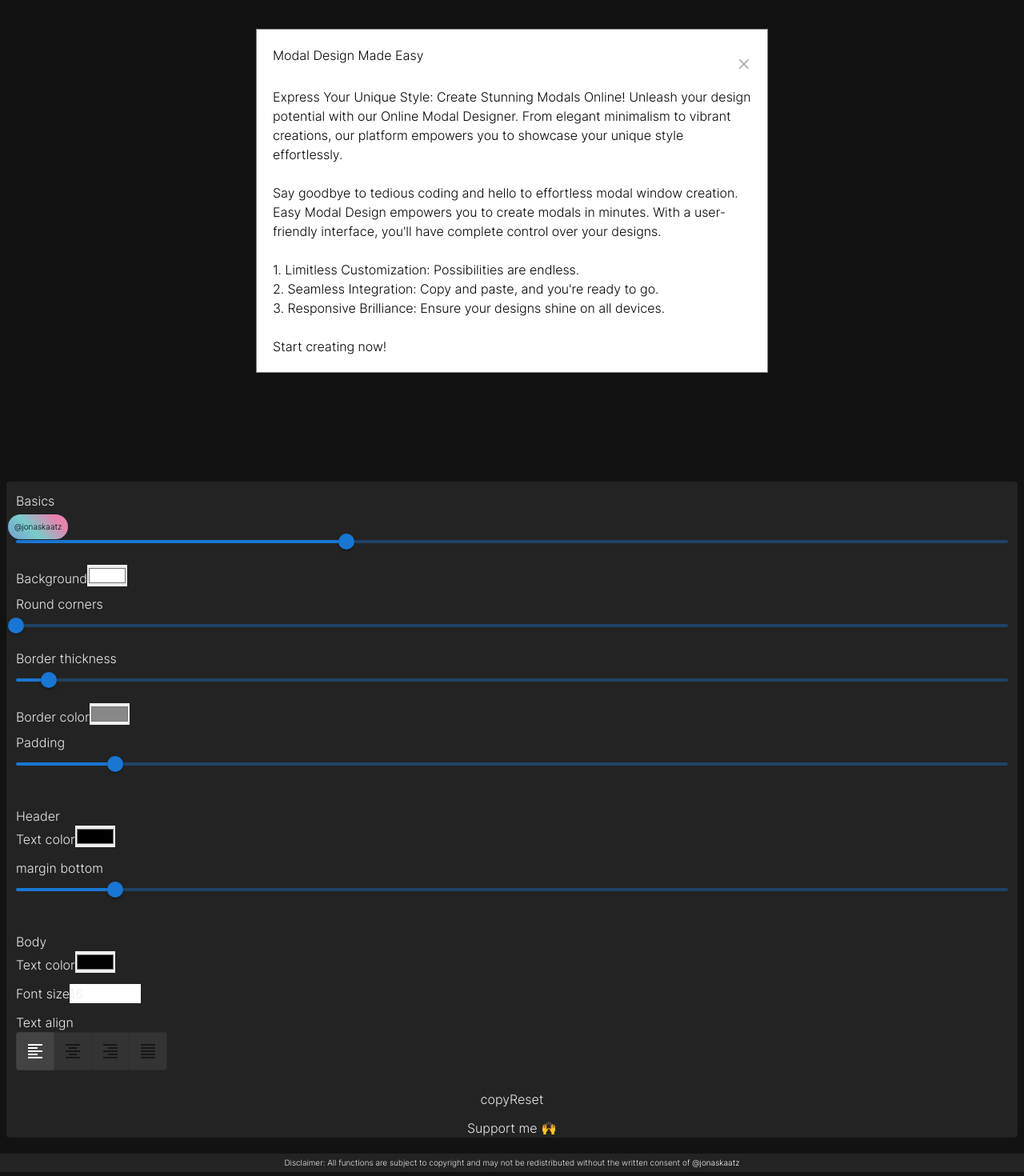
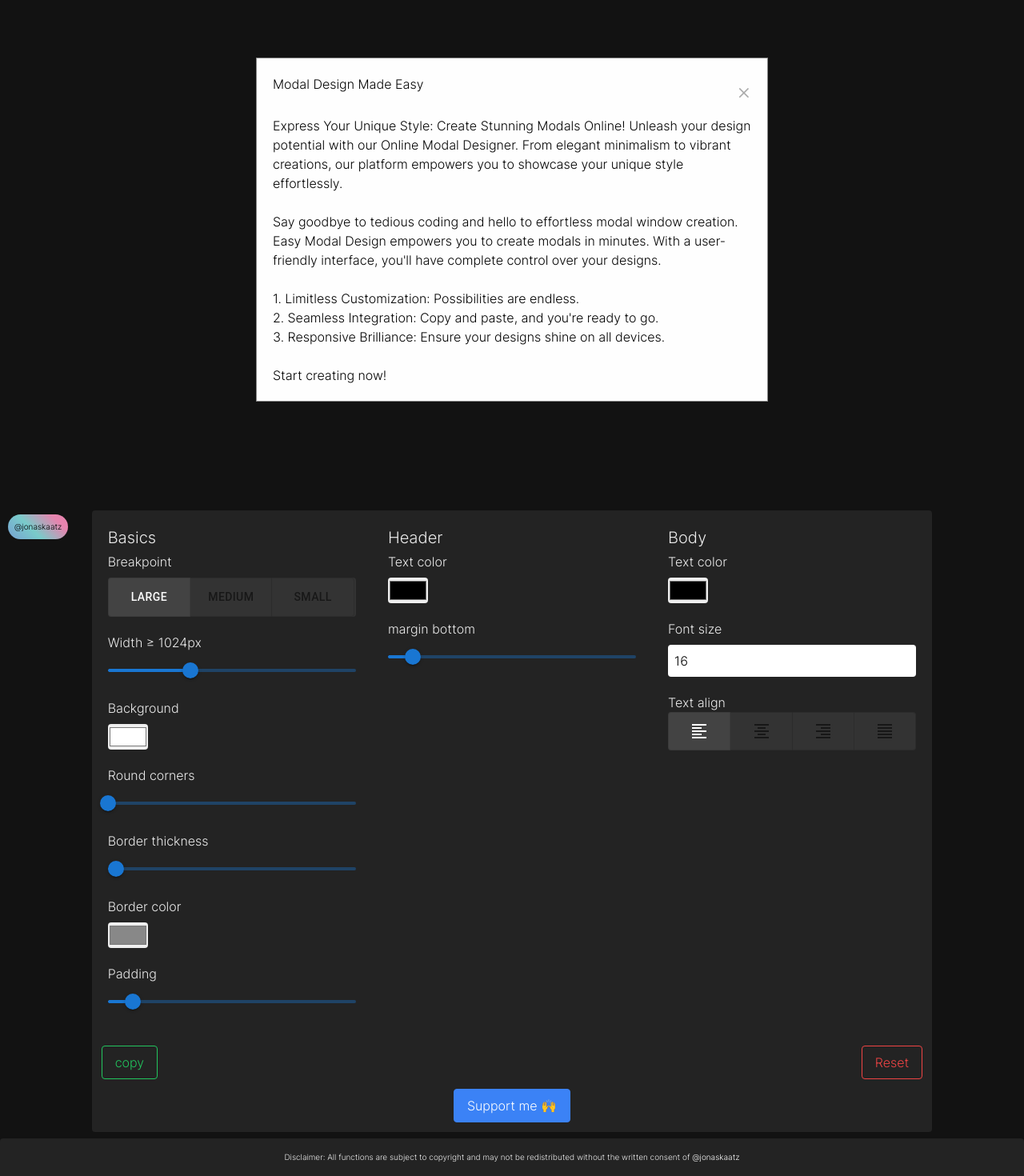
Before and after one commit to Jonas1220/easy-modal-design, a React (Create React App) app: page / in a window 1280 px wide. Shown: the part 116-1586 px from the top of the page at 80% size. Built offline with nearby package versions, Linux system fonts and the light colour scheme.

Commit message:
add responsive function

```diff
--- a/src/App.js
+++ b/src/App.js
@@ -1,6 +1,5 @@
-
 import './App.css';
-import { useState } from "react";
+import { useState, useEffect } from "react";
 import Slider from '@mui/material/Slider';
 import FormatAlignLeftIcon from '@mui/icons-material/FormatAlignLeft';
 import FormatAlignCenterIcon from '@mui/icons-material/FormatAlignCenter';
@@ -14,23 +13,45 @@ import 'react-toastify/dist/ReactToastify.css';
 
 // import {Stripe} from 'stripe';
 // const stripe = Stripe('sk_test_51NPT4wIDg5lCMJRBAXalOyqsipxOSggg9jtim3xHpJSD8J9kGDyroZ3YJPE12TWTh9jeyLTXoVrud3vAGw5VJbcK00VO0Qaaqm');
+/*
+'sm': '640px',
+'md': '768px',
+'lg': '1024px',
+*/
 
 function App() {
-    const [btnText, setBtnText] = useState('copy');
+    const [btnText,setBtnText]=useState('copy');
     // SECTION: Basics
-    const [modalWidth, setModalWidth] = useState(50);
-    const [colorBackground, setColorBackground] = useState("#ffffff");
-    const [borderRadius, setBorderRadius] = useState(0);
-    const [borderThickness, setBorderThickness] = useState(1);
-    const [colorBorder, setColorBorder] = useState("#888888");
-    const [padding, setPadding] = useState(20);
+    const [chooseBreakpoint,setChooseBreakpoint]=useState(1024);
+    const [modalWidthSmall,setModalWidthSmall]=useState(90);
+    const [modalWidthMedium,setModalWidthMedium]=useState(70);
+    const [modalWidthLarge,setModalWidthLarge]=useState(50);
+    const [colorBackground,setColorBackground]=useState("#ffffff");
+    const [borderRadius,setBorderRadius]=useState(0);
+    const [borderThickness,setBorderThickness]=useState(1);
+    const [colorBorder,setColorBorder]=useState("#888888");
+    const [padding,setPadding]=useState(20);
     // SECTION: Head
-    const [colorHead, setColorHead] = useState("#000000");
-    const [marginBottom, setMarginBottom] = useState(10);
+    const [colorHead,setColorHead]=useState("#000000");
+    const [marginBottom,setMarginBottom]=useState(10);
     // SECTION: Body
-    const [colorBody, setColorBody] = useState("#000000");
-    const [fontSize, setFontSize] = useState(16);
-    const [alignment, setAlignment] = useState('start');
+    const [colorBody,setColorBody]=useState("#000000");
+    const [fontSize,setFontSize]=useState(16);
+    const [alignment,setAlignment]=useState('start');
+
+    const [screenSize, setScreenSize] = useState(window.innerWidth);
+
+
+    useEffect(() => {
+        const updateDimension = () => {setScreenSize(window.innerWidth)}
+        window.addEventListener('resize', updateDimension);
+        return(() => {window.removeEventListener('resize', updateDimension);})
+    }, [screenSize])
+
+
+
+
+
 
     const theme=createTheme({
         palette:{
@@ -39,12 +60,6 @@ function App() {
                 contrastText:'#fff',
                 text:'#fff'
             },
-            test:{
-                light: '#ff7961',
-                main: '#f44336',
-                dark: '#ba000d',
-                contrastText: '#000',
-            }
         },
     });
 
@@ -58,43 +73,21 @@ function App() {
     ];
 
     // SECTION: Handle value updates
-    function handleChangeWidth(event,val){
-        setModalWidth(val);
-    }
-    function handleChangeBorderThickness(event,val){
-        setBorderThickness(val);
-    }
-    function handleChangeBorderRadius(event,val){
-        setBorderRadius(val);
-    }
-    function handleChangePadding(event,val){
-        setPadding(val);
-    }
-    function handleChangeMarginBottom(event,val){
-        setMarginBottom(val);
-    }
-    function handleChangeColorBackground(event,val){
-        setColorBackground(event.target.value);
-    }
-    function handleChangeColorBorder(event,val){
-        setColorBorder(event.target.value);
-    }
-    function handleChangeColorHead(event,val){
-        setColorHead(event.target.value);
-    }
-    function handleChangeColorBody(event,val){
-        setColorBody(event.target.value);
-    }
-    function handleChangeFontSize(event,val){
-        setFontSize(event.target.value);
-    }
-    function handleChangeAlignment(event,val){
-        // setAlignment(val);
-        if (val !== null) {
-            setAlignment(val);
-        }
-        // console.log(val);
-    }
+    function handleChangeBreakpoint(event,val) { setChooseBreakpoint(val); }
+    function handleChangeWidthLarge(event,val) { setModalWidthLarge(val); }
+    function handleChangeWidthMedium(event,val) { setModalWidthMedium(val); }
+    function handleChangeWidthSmall(event,val) { setModalWidthSmall(val); }
+    function handleChangeBorderThickness(event,val) { setBorderThickness(val); }
+    function handleChangeBorderRadius(event,val) { setBorderRadius(val); }
+    function handleChangePadding(event,val) { setPadding(val); }
+    function handleChangeMarginBottom(event,val) {setMarginBottom(val); }
+    // NOTE: color
+    function handleChangeColorBackground(event,val) { setColorBackground(event.target.value); }
+    function handleChangeColorBorder(event,val) { setColorBorder(event.target.value); }
+    function handleChangeColorHead(event,val) { setColorHead(event.target.value); }
+    function handleChangeColorBody(event,val) { setColorBody(event.target.value); }
+    function handleChangeFontSize(event,val) { setFontSize(event.target.value); }
+    function handleChangeAlignment(event,val) { setAlignment(val); }
     // SECTION: Handle value updates
 
 
@@ -120,7 +113,7 @@ function App() {
         padding:${padding} !important;
         border:${borderThickness}px solid ${colorBorder} !important;
         border-radius:${borderRadius}px !important;
-        width:50%;
+        width:${modalWidthLarge}%;
     }
     .modal_head {
         display:flex;
@@ -157,6 +150,16 @@ function App() {
         color:black;
         text-decoration:none;
         cursor:pointer;
+    }
+    @media only screen and (max-width: 767px) {
+        .modal_content {
+            width:${modalWidthSmall}%;
+        }
+    }
+    @media only screen and (min-width: 768px) and (max-width: 1023px) {
+        .modal_content {
+            width:${modalWidthMedium}%;
+        }
     }
 </style>`;
         code+=`
@@ -209,21 +212,22 @@ function App() {
 
     }
     function resetForm() {
-        console.log('reset form');
         // // SECTION: Basics
-        setModalWidth(50)
-        setColorBackground("#ffffff")
-        setBorderRadius(0)
-        setBorderThickness(1)
-        setColorBorder("#888888")
-        setPadding(20)
+        setModalWidthLarge(50);
+        setModalWidthSmall(90);
+        setModalWidthMedium(70);
+        setColorBackground("#ffffff");
+        setBorderRadius(0);
+        setBorderThickness(1);
+        setColorBorder("#888888");
+        setPadding(20);
         // // SECTION: Head
-        setColorHead("#000000")
-        setMarginBottom(10)
+        setColorHead("#000000");
+        setMarginBottom(10);
         // // SECTION: Body
-        setColorBody("#000000")
-        setFontSize(16)
-        setAlignment('start')
+        setColorBody("#000000");
+        setFontSize(16);
+        setAlignment('start');
 
         setTimeout(() => {
             setBtnText('copy');
@@ -233,11 +237,20 @@ function App() {
     // SECTION: update styles
     const styleBasics = {
         backgroundColor:colorBackground,
-        width:modalWidth+'%',
+        width:modalWidthLarge+'%',
         borderRadius:borderRadius,
         borderWidth:borderThickness,
         borderColor:colorBorder,
         padding:padding
+    };
+    const styleLarge = {
+        width:modalWidthLarge+'%',
+    };
+    const styleMedium = {
+        width:modalWidthMedium+'%',
+    };
+    const styleSmall = {
+        width:modalWidthSmall+'%',
     };
     const styleHead = {
         color:colorHead,
@@ -250,13 +263,43 @@ function App() {
     };
     // SECTION: update styles
 
+
+    // SECTION: breakpoints
+    let breakpointSettings;
+    switch (chooseBreakpoint) {
+        case 1024:
+            breakpointSettings =
+            <div className="flex flex-col mb-2 gap-2">
+                <label className="" htmlFor="modalWidth">Width &#8805; 1024px</label>
+                <Slider aria-label="Width" value={modalWidthLarge} valueLabelDisplay="auto" step={1} min={25} max={100} onChange={handleChangeWidthLarge}/>
+            </div>;
+            break;
+        case 768:
+            breakpointSettings = <div className="flex flex-col mb-2 gap-2">
+                <label className="" htmlFor="modalWidth">Width &#8805; 768px</label>
+                <Slider aria-label="Width" value={modalWidthMedium} valueLabelDisplay="auto" step={1} min={25} max={100} onChange={handleChangeWidthMedium}/>
+            </div>;
+            break;
+        case 640:
+            breakpointSettings = <div className="flex flex-col mb-2 gap-2">
+                <label className="" htmlFor="modalWidth">Width &#8805; 640px</label>
+                <Slider aria-label="Width" value={modalWidthSmall} valueLabelDisplay="auto" step={1} min={25} max={100} onChange={handleChangeWidthSmall}/>
+            </div>;
+            break;
+        default:
+            breakpointSettings = <p>Choose width</p>;
+            break;
+    }
+    // SECTION: breakpoints
+
     return (
-        <div className='App font_change'>
+        <div className="App font_change flex flex-col h-screen">
             <ToastContainer position="bottom-right"/>
-            <div className="d-flex flex-column flex-xxl-row">
-                <div className='col-12 col-xxl-10 modal_background'>
-                    <h1 className="display-1 text-center">Easy Modal Design</h1>
-                        <div style={styleBasics} id="modal_content" className="modal_content">
+            <div className="flex flex-col 2xl:flex-row bsasis-full">
+                <div className="flex flex-col w-full 2xl:w-5/6 modal_background">
+                    <h1 className="text-6xl self-center">Easy Modal Design</h1>
+                        <div style={styleBasics, ((screenSize>=1024)?styleLarge:(screenSize>=768)?styleMedium:styleSmall)} id="modal_content" className="modal_content">
+                        {/* <div style={styleBasics} id="modal_content" className="modal_content"> */}
                             <div style={styleHead} id="modal_head" className="modal_head">
                                 <h2>Modal Design Made Easy</h2>
                                 <span id="closeModalBtn" className="close">&times;</span>
@@ -271,101 +314,113 @@ function App() {
                             </div>
                         </div>
                 </div>
-                <div className="d-flex col-12 justify-content-center align-self-center col-xxl-2 full_height p-2">
-                    <form className="col-12 col-xl-10 col-xxl-12 rounded rounded-xxl-0 rounded-bottom cssForm">
-                        <div className="d-flex flex-column flex-md-row flex-xxl-column h-scroll">
+                <div className="flex flex-col _items-center w-full xl:w-5/6 2xl:w-1/6 self-center _justify-center p-2">
+                    <form className="w-full rounded cssForm">
+                        <div className="flex flex-col md:flex-row 2xl:flex-col overflow-x-auto">
                             {/* SECTION: GENERAL */}
-                            <div className="col-12 col-md-4 col-xxl-12 p-3">
-                                <div className="d-flex flex-row align-items-center">
-                                    <h2 className="col">Basics</h2>
+                            <div className="w-full md:w-1/3 2xl:w-full p-5">
+                                <div className="mb-1">
+                                    <h2 className="text-xl">Basics</h2>
                                 </div>
-                                <div id="collapse_basics" className="">
-                                    <div className="mb-2">
-                                        <label className="form-label" htmlFor="modalWidth">Width</label>
-                                        <Slider aria-label="Width" value={modalWidth} valueLabelDisplay="auto" step={1} min={25} max={100} onChange={handleChangeWidth}/>
+                                <div className="flex flex-col gap-3">
+                                    <div className="flex flex-col mb-2 gap-2">
+                                        <label className="" htmlFor="modalWidth">Breakpoint</label>
+                                        <ThemeProvider theme={theme}>
+                                        <ToggleButtonGroup className="text_align_input w-full" value={chooseBreakpoint} exclusive color="neutral" onChange={handleChangeBreakpoint} aria-label="text alignment">
+                                            <ToggleButton className="w-1/3" value={1024} aria-label="right aligned">large</ToggleButton>
+                                            <ToggleButton className="w-1/3" value={768} aria-label="centered">medium</ToggleButton>
+                                            <ToggleButton className="w-1/3" value={640} aria-label="left alsigned">small</ToggleButton>
+                                        </ToggleButtonGroup>
+                                        </ThemeProvider>
                                     </div>
-                                    <div className="mb-2">
-                                        <label className="form-label" htmlFor="backgroundColorInput">Background</label>
-                                        <input type="color" className="form-control form-control-color" value={colorBackground} onChange={handleChangeColorBackground}/>
+                                    {breakpointSettings}
+                                    {/* <div className="flex flex-col mb-2 gap-2">
+                                        <label className="" htmlFor="modalWidth">Width</label>
+                                        <Slider aria-label="Width" value={modalWidthLarge} valueLabelDisplay="auto" step={1} min={25} max={100} onChange={handleChangeWidthLarge}/>
+                                    </div> */}
+                                    <div className="flex flex-col mb-2 gap-2">
+                                        <label className="" htmlFor="backgroundColorInput">Background</label>
+                                        <input type="color" className="rounded h-8" value={colorBackground} onChange={handleChangeColorBackground}/>
                                     </div>
-                                    <div className="mb-2">
+                                    <div className="flex flex-col mb-2 gap-2">
                                         <label className="form-label" htmlFor="borderRadiusInput">Round corners</label>
                                         <Slider aria-label="Width" value={borderRadius} valueLabelDisplay="auto" step={1} min={0} max={100} onChange={handleChangeBorderRadius}/>
                                     </div>
-                                    <div className="mb-2">
+                                    <div className="flex flex-col mb-2 gap-2">
                                         <label className="form-label" htmlFor="borderPixelInput">Border thickness</label>
                                         <Slider aria-label="Width" value={borderThickness} valueLabelDisplay="auto" step={1} min={0} max={30} onChange={handleChangeBorderThickness}/>
                                     </div>
-                                    <div className="mb-2">
+                                    <div className="flex flex-col mb-2 gap-2">
                                         <label className="form-label" htmlFor="colorBorder">Border color</label>
-                                        <input type="color" className="form-control form-control-color" value={colorBorder} onChange={handleChangeColorBorder}/>
+                                        <input type="color" className="rounded h-8" value={colorBorder} onChange={handleChangeColorBorder} />
                                     </div>
-                                    <div className="mb-2">
+                                    <div className="flex flex-col mb-2 gap-2">
                                         <label className="form-label" htmlFor="paddingInput">Padding</label>
-                                        <Slider aria-label="Width" value={padding} valueLabelDisplay="auto" step={1} min={0} max={200} onChange={handleChangePadding}/>
+                                        <Slider aria-label="Width" value={padding} valueLabelDisplay="auto" step={1} min={0} max={200} onChange={handleChangePadding} />
                                     </div>
                                 </div>
                             </div>
                             {/* SECTION: HEADER */}
-                            <div className="col-12 col-md-4 col-xxl-12 p-3">
-                                <div className="d-flex flex-row align-items-center">
-                                    <h2 className="col">Header</h2>
+                            <div className="w-full md:w-1/3 2xl:w-full p-5">
+                                <div className="mb-1">
+                                    <h2 className="text-xl">Header</h2>
                                 </div>
-                                <div id="collapse_header" className="">
-                                    <div className="mb-3">
+                                <div className="flex flex-col gap-3">
+                                    <div className="flex flex-col mb-2 gap-2">
                                         <label className="form-label" htmlFor="colorHead">Text color</label>
-                                        <input type="color" className="form-control form-control-color" value={colorHead} onChange={handleChangeColorHead}/>
+                                        <input type="color" className="rounded h-8" value={colorHead} onChange={handleChangeColorHead} />
                                     </div>
-                                    <div className="mb-2">
+                                    <div className="flex flex-col mb-2 gap-2">
                                         <label className="form-label" htmlFor="marginBottomHead">margin bottom</label>
-                                        <Slider aria-label="Width" value={marginBottom} valueLabelDisplay="auto" step={1} min={0} max={100} onChange={handleChangeMarginBottom}/>
+                                        <Slider aria-label="Width" value={marginBottom} valueLabelDisplay="auto" step={1} min={0} max={100} onChange={handleChangeMarginBottom} />
                                     </div>
                                 </div>
                             </div>
                             {/* SECTION: BODY */}
-                            <div className="col-12 col-md-4 col-xxl-12 p-3 mbs-1">
-                                <div className="d-flex flex-row align-items-center">
-                                    <h2 className="col">Body</h2>
+                            <div className="w-full md:w-1/3 2xl:w-full p-5">
+                                <div className="mb-1">
+                                    <h2 className="text-xl">Body</h2>
                                 </div>
-                                <div id="collapse_body" className="">
-                                    <div className="mb-3">
+                                <div className="flex flex-col gap-3">
+                                    <div className="flex flex-col mb-2 gap-2">
                                         <label className="form-label" htmlFor="colorBody">Text color</label>
-                                        <input type="color" className="form-control form-control-color" value={colorBody} onChange={handleChangeColorBody}/>
+                                        <input type="color" className="rounded h-8" value={colorBody} onChange={handleChangeColorBody} />
                                     </div>
-                                    <div className="mb-3">
+                                    <div className="flex flex-col mb-2 gap-2">
                                         <label className="form-label" htmlFor="fontSizeBody">Font size</label>
-                                        <input type="number" className="form-control" id="fontSizeBody" name="fontSizeBody" min={1} max={100} value={fontSize} onChange={handleChangeFontSize}/>
+                                        <input type="number" className="p-2 rounded text-black" id="fontSizeBody" name="fontSizeBody" min={1} max={100} value={fontSize} onChange={handleChangeFontSize} />
                                     </div>
                                     <div>
-                                        <label className="form-label" htmlFor="fontAlign">Text align</label><br/>
+                                        <label className="form-label" htmlFor="fontAlign">Text align</label><br />
                                         <ThemeProvider theme={theme}>
-                                            <ToggleButtonGroup className="text_align_input col-12" value={alignment} exclusive color="neutral" onChange={handleChangeAlignment} aria-label="text alignment">
-                                                <ToggleButton className="col-3" value="start" aria-label="left aligned"><FormatAlignLeftIcon /></ToggleButton>
-                                                <ToggleButton className="col-3" value="center" aria-label="centered"><FormatAlignCenterIcon /></ToggleButton>
-                                                <ToggleButton className="col-3" value="end" aria-label="right aligned"><FormatAlignRightIcon /></ToggleButton>
-                                                <ToggleButton className="col-3" value="justify" aria-label="justified"><FormatAlignJustifyIcon /></ToggleButton>
-                                            </ToggleButtonGroup>
+                                        <ToggleButtonGroup className="text_align_input w-full" value={alignment} exclusive color="neutral" onChange={handleChangeAlignment} aria-label="text alignment">
+                                            <ToggleButton className="w-full" value="start" aria-label="left aligned"><FormatAlignLeftIcon /></ToggleButton>
+                                            <ToggleButton className="w-full" value="center" aria-label="centered"><FormatAlignCenterIcon /></ToggleButton>
+                                            <ToggleButton className="w-full" value="end" aria-label="right aligned"><FormatAlignRightIcon /></ToggleButton>
+                                            <ToggleButton className="w-full" value="justify" aria-label="justified"><FormatAlignJustifyIcon /></ToggleButton>
+                                        </ToggleButtonGroup>
                                         </ThemeProvider>
                                     </div>
                                 </div>
                             </div>
                         </div>
-                        <div className="d-flex justify-content-between text-center m-3">
-                            <button id="copy_btn" type="button" onClick={copyCode} className="btn btn-success">{btnText}</button>
-                            <input type="reset" value="Reset" onClick={resetForm} className="btn btn-danger" />
+                        <div className="flex justify-between items-center text-center m-3">
+                            <button type="button" onClick={copyCode} className="text-green-500 border border-green-500 rounded px-4 py-2 hover:bg-green-500 hover:text-white transition duration-150 ease-linear">{btnText}</button>
+                            <button type="button" onClick={resetForm} className="text-red-500 border border-red-500 rounded px-4 py-2 hover:bg-red-500 hover:text-white transition duration-150 ease-linear">Reset</button>
                         </div>
-                        <div className="d-flex justify-content-center text-center mb-3 ">
-                            <a href="https://donate.stripe.com/dR66q0b9D3A4g8MfZ0" rel="noreferrer" target='_blank' className="btn btn-primary w-xxl-100">Support me 🙌</a>
+                        <div className="flex justify-center items-center mb-3 ">
+                            <a href="https://donate.stripe.com/dR66q0b9D3A4g8MfZ0" rel="noreferrer" target='_blank' className="text-white border border-blue-500 rounded px-4 py-2 bg-blue-500">Support me 🙌</a>
                         </div>
-
                     </form>
                 </div>
             </div>
-            <footer className="footer mt-auto">
-                <div className="d-flex flex-column align-items-center flex-wrap rounded-top footer_background p-1">
+
+            <footer className="mt-auto">
+                <div className="flex flex-col items-center flex-wrap rounded-t footer_background p-4">
                     <p className='col-10 col-md-6 col-lg-5 col-xl-4 col-xxl-3 text-center footer_text'>Disclaimer: All functions are subject to copyright and may not be redistributed without the written consent of <a className="footer_link" href="https://twitter.com/jonaskaatz" rel="noreferrer" target='_blank'>@jonaskaatz</a></p>
                 </div>
             </footer>
+
             <a className="p-2 twitter_tag footer_text" href="https://twitter.com/jonaskaatz" rel="noreferrer" target='_blank'>@jonaskaatz</a>
         </div>
     );
```
